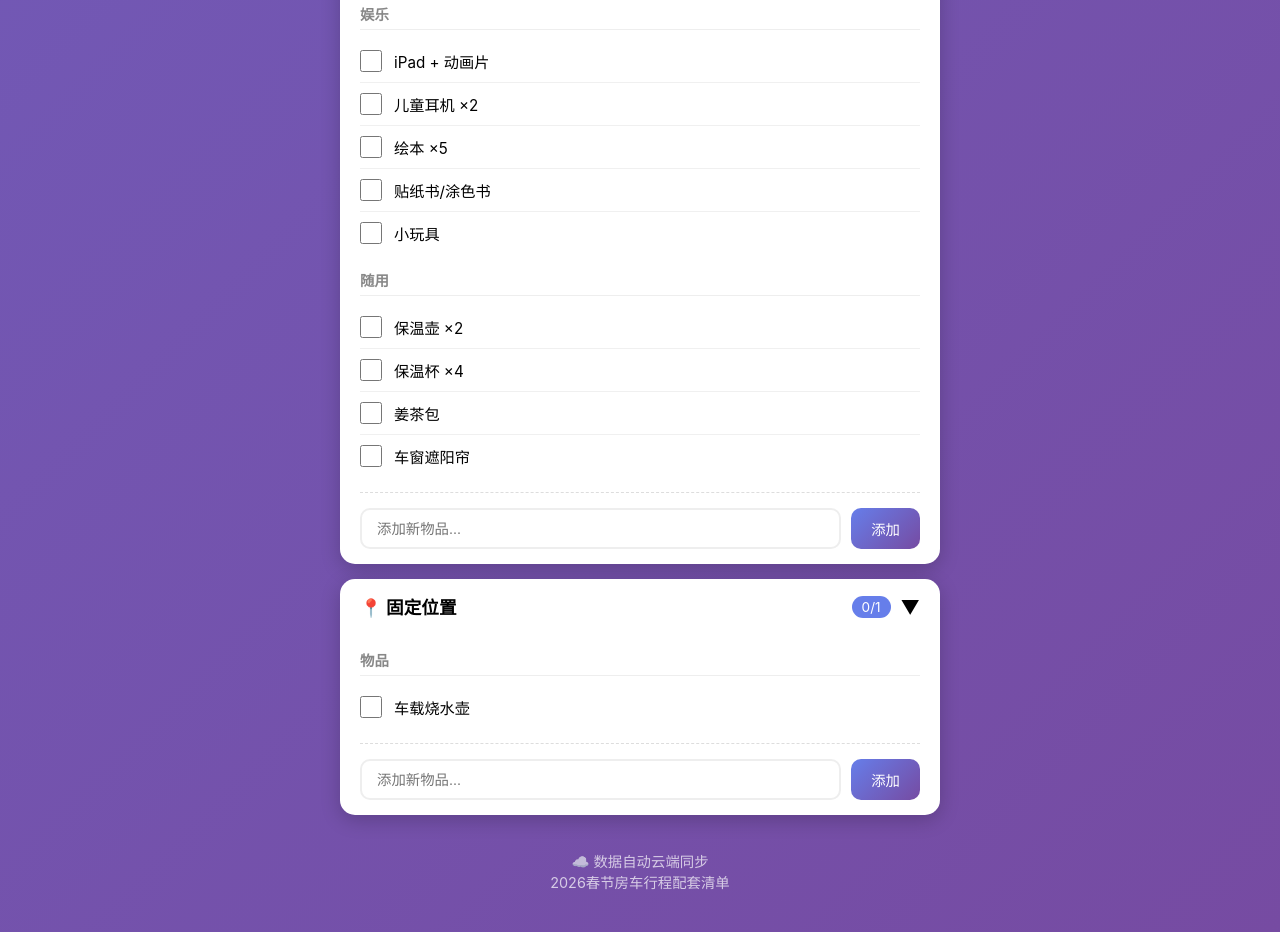
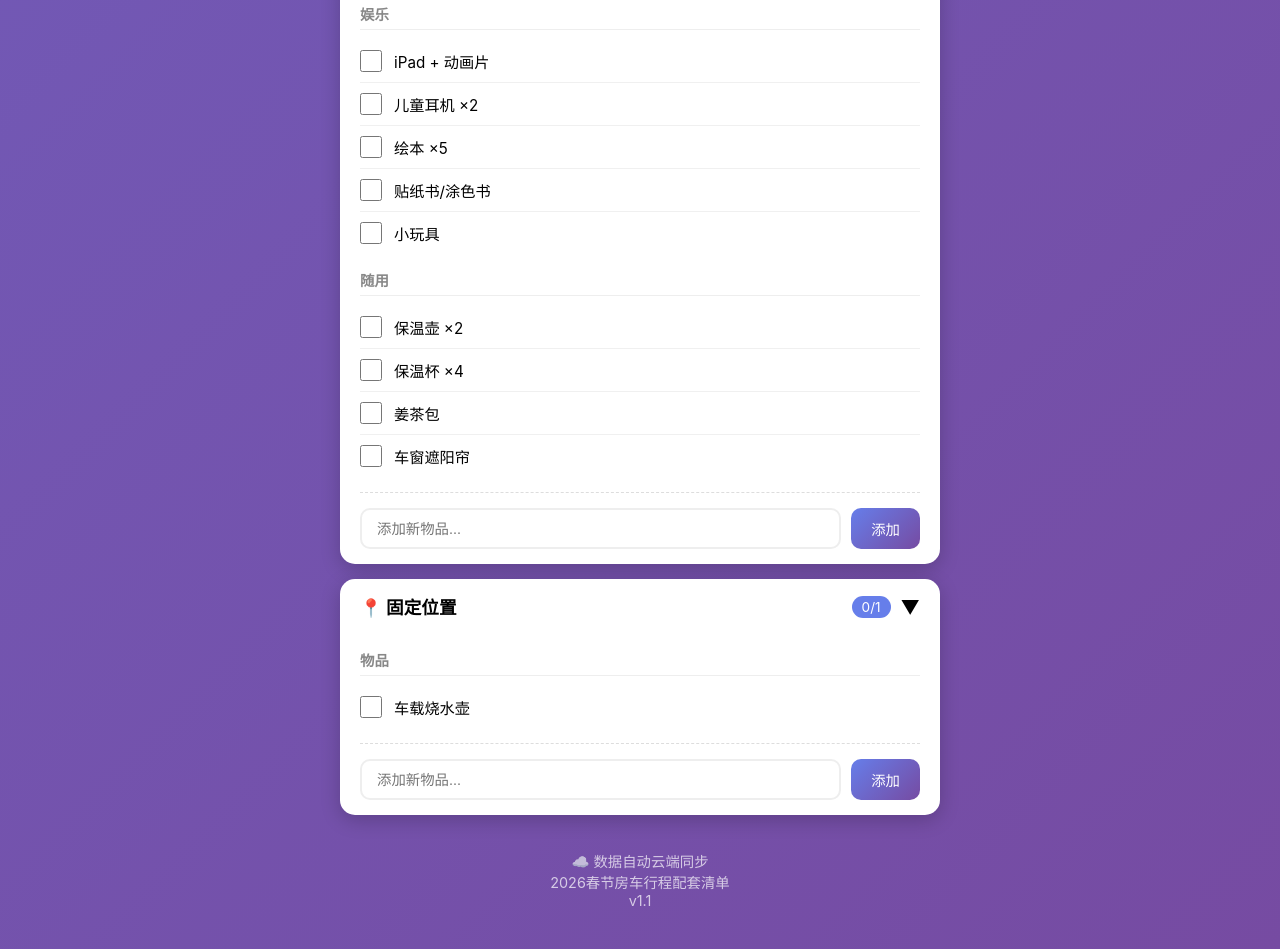
Before and after one commit to dutchensong/travel_2026_sprin, a plain HTML site: page checklist.html in a window 1280 px wide. Shown: the part 6590-7539 px from the top of the page. Drawn offline with Linux system fonts and the light colour scheme; no server answers.

Commit message:
Add version number v1.1

```diff
--- a/checklist.html
+++ b/checklist.html
@@ -127,7 +127,7 @@
             <button class="btn-reset" onclick="resetAll()">↩️ 重置勾选</button>
         </div>
         <div id="categories"></div>
-        <div class="footer">☁️ 数据自动云端同步<br>2026春节房车行程配套清单</div>
+        <div class="footer">☁️ 数据自动云端同步<br>2026春节房车行程配套清单<br>v1.1</div>
     </div>
 <script>
 const JSONBIN_BIN_ID = '6982bb0aae596e708f0f87b5';
```
